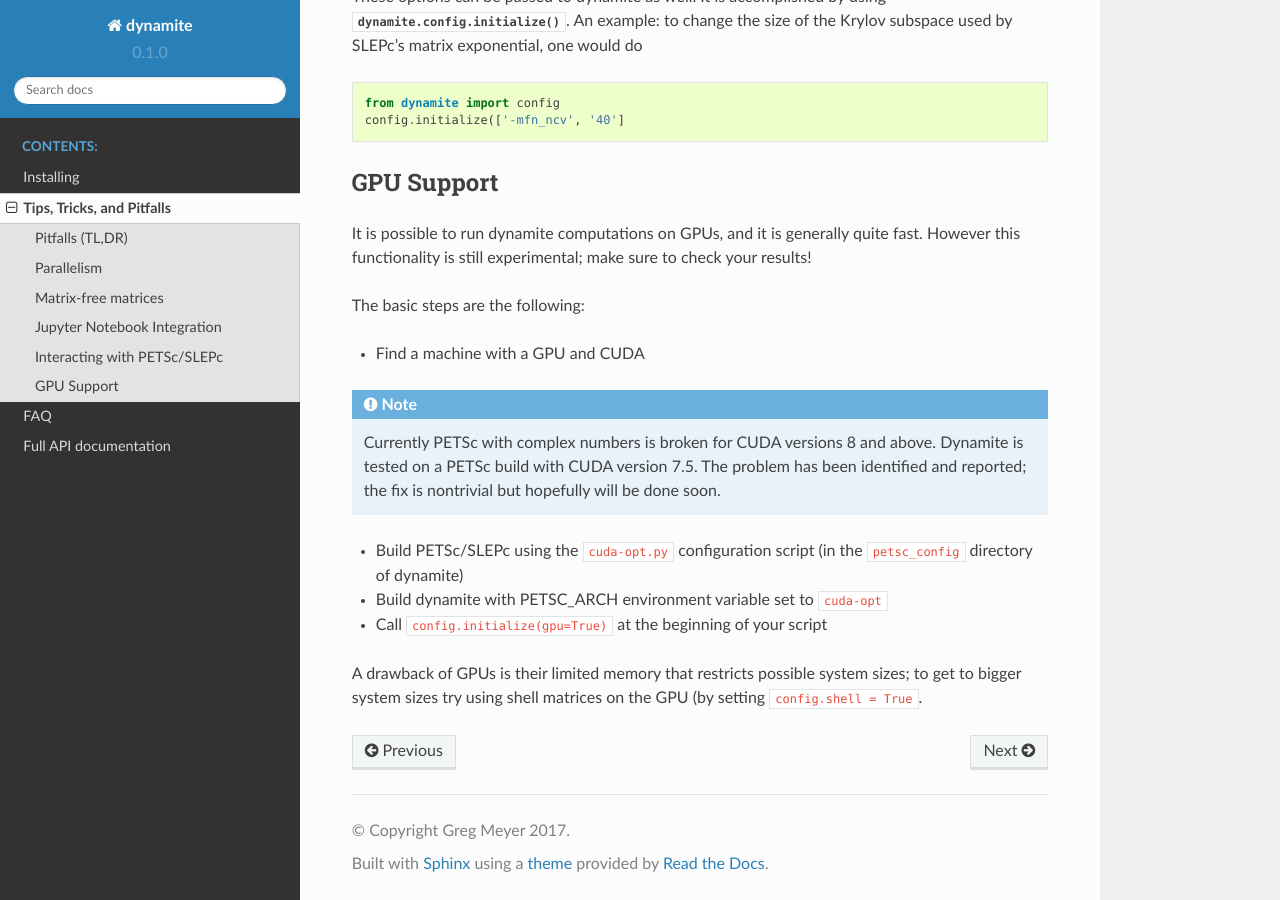
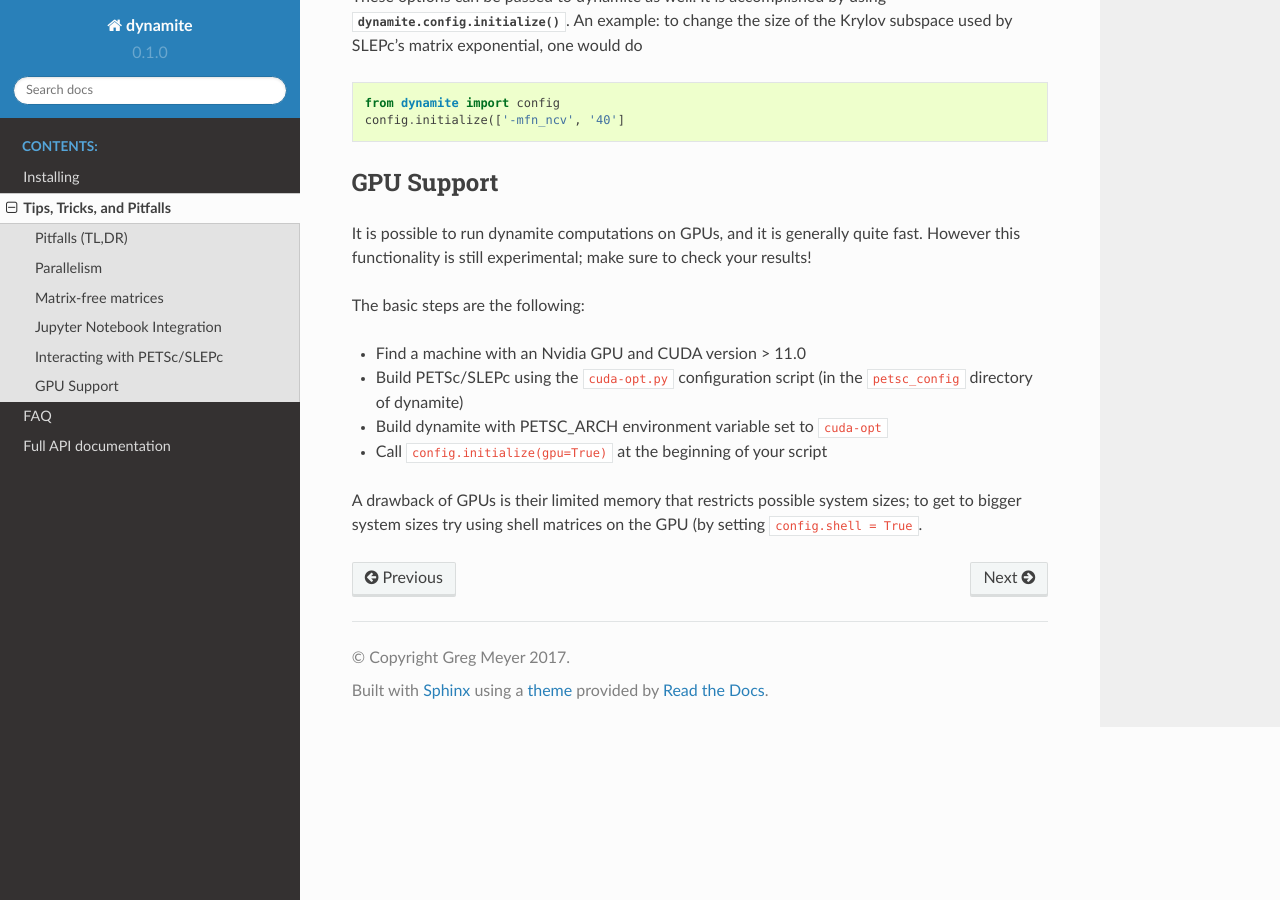
Before and after one commit to GregDMeyer/dynamite, a Sphinx documentation site: the page built from docs/tips.rst, in a window 1280 px wide and 900 px high, scrolled down 1534 px. Built offline with Sphinx 7.4.7 and the Read the Docs theme 2.0.0, drawn with Linux system fonts in a browser that asks for light colours.

Commit message:
update docs to reflect CUDA version fix

```diff
--- a/docs/tips.rst
+++ b/docs/tips.rst
@@ -82,13 +82,7 @@ However this functionality is still experimental; make sure to check your result
 
 The basic steps are the following:
 
-- Find a machine with a GPU and CUDA
-
-.. note::
-
-   Currently PETSc with complex numbers is broken for CUDA versions 8 and above.
-   Dynamite is tested on a PETSc build with CUDA version 7.5. The problem has
-   been identified and reported; the fix is nontrivial but hopefully will be done soon.
+- Find a machine with an Nvidia GPU and CUDA version > 11.0
 
 - Build PETSc/SLEPc using the ``cuda-opt.py`` configuration script (in the ``petsc_config`` directory of dynamite)
 
```
